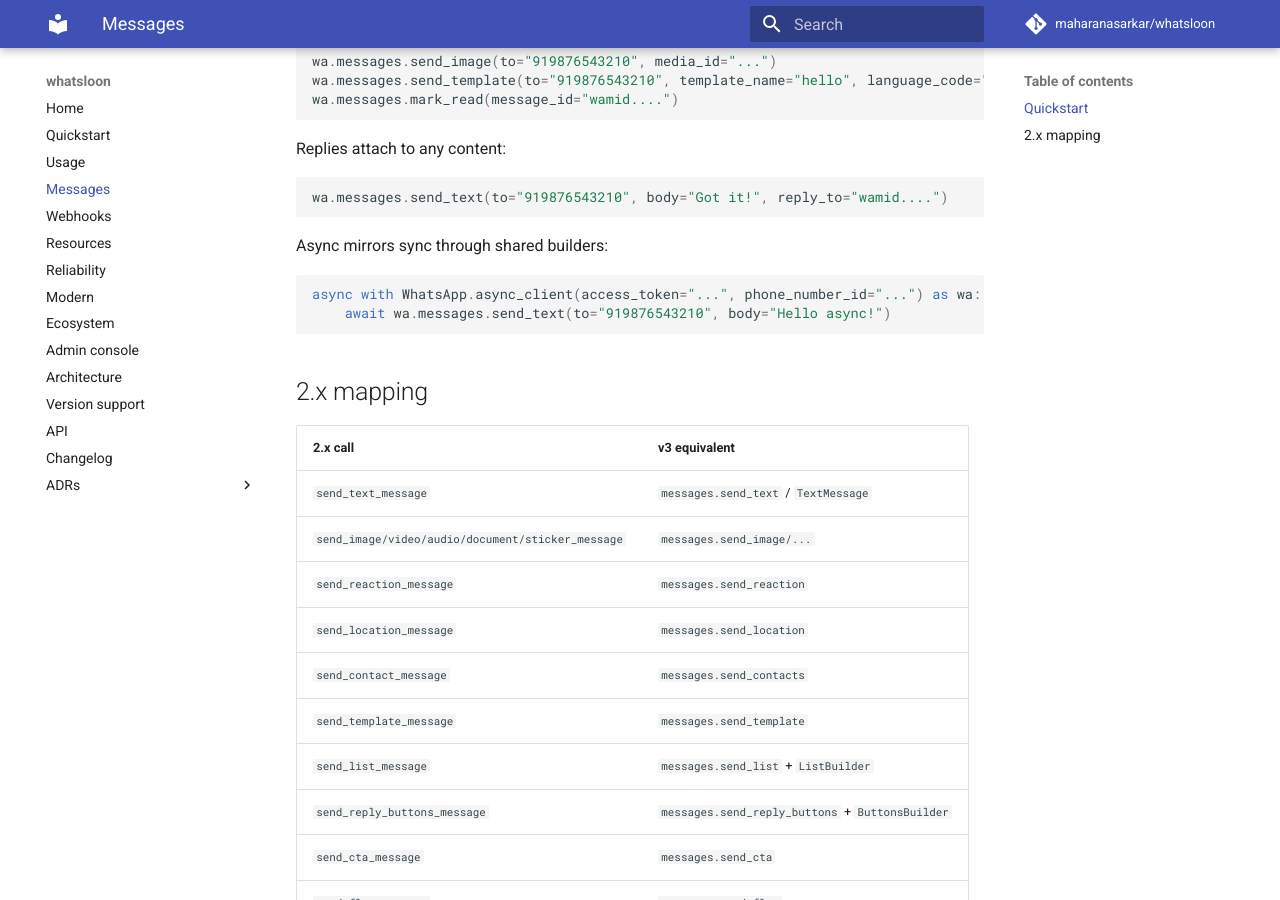
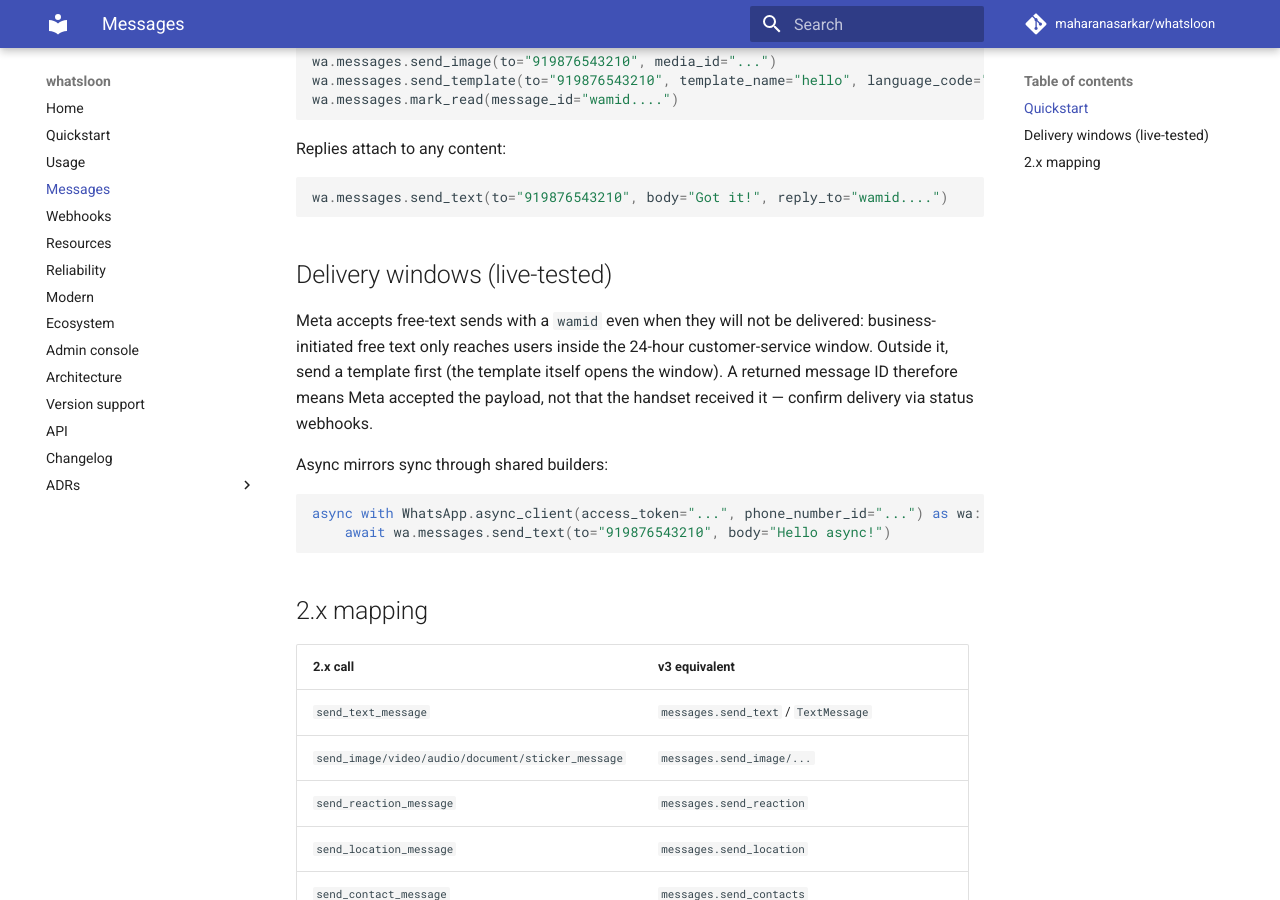
Before and after one commit to maharanasarkar/whatsloon, an MkDocs documentation site: the page built from docs/messages.md, in a window 1280 px wide and 900 px high, scrolled down 473 px. Built offline with MkDocs 1.6.1 and Material for MkDocs 9.7.7, drawn with Linux system fonts in a browser that asks for light colours; comment, search, counter and statistics services are not loaded.

Commit message:
docs: live-test learnings on delivery windows and groups eligibility

````diff
--- a/docs/messages.md
+++ b/docs/messages.md
@@ -29,6 +29,15 @@ Replies attach to any content:
 wa.messages.send_text(to="919876543210", body="Got it!", reply_to="wamid....")
 ```
 
+## Delivery windows (live-tested)
+
+Meta accepts free-text sends with a `wamid` even when they will not be
+delivered: business-initiated free text only reaches users inside the
+24-hour customer-service window. Outside it, send a template first (the
+template itself opens the window). A returned message ID therefore means
+Meta accepted the payload, not that the handset received it — confirm
+delivery via status webhooks.
+
 Async mirrors sync through shared builders:
 
 ```python
````
Also changed, not shown: docs/modern.md (+5 -0 lines).
